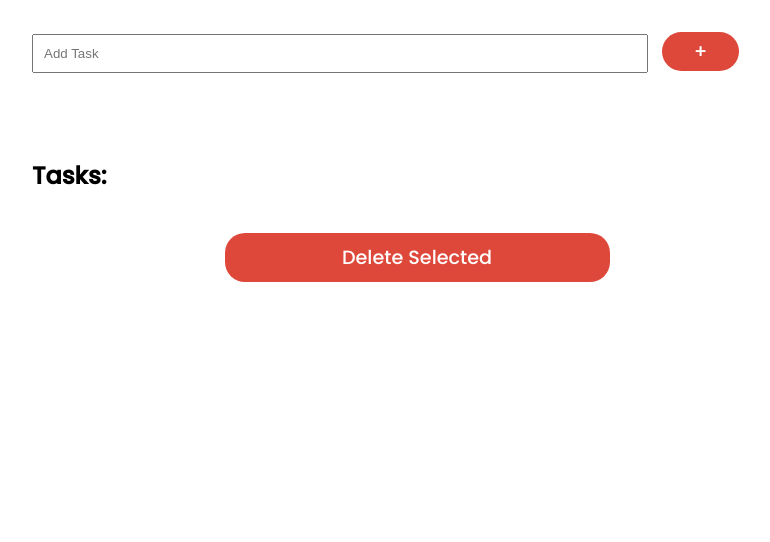
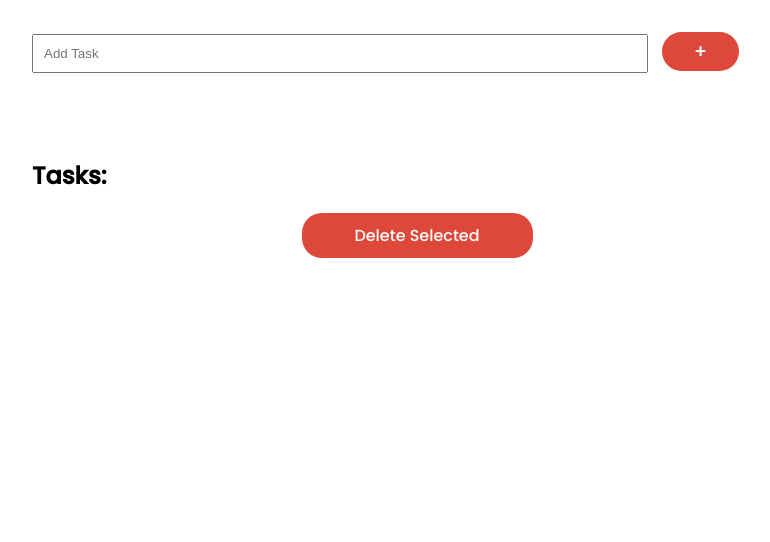
Before and after one commit to hellodun/todo-list-app, a PHP site: page /todolist.php in a window 1280 px wide. Shown: the part 145-687 px from the top of the page, without its empty margins (223-993 px from the left). Run offline with PHP 8.4, Linux system fonts and the light colour scheme; the visitor is signed in with stand-in values (Sample User, id 1); data that the repository does not hold is empty; a stand-in replaces the project's code that opens the database connection.

Commit message:
Styled delete tasks button

```diff
--- a/style.css
+++ b/style.css
@@ -187,6 +187,7 @@ input[type="submit"]:hover {
 .items-form {
     height: 200px;
     overflow: scroll;
+    margin-bottom: 0;
 }
 
 .items-form h3 {
@@ -200,6 +201,18 @@ input[type="submit"]:hover {
 
 .items-form label {
     font-size: 0.9rem;
+}
+
+#delete-task {
+    width: 50%;
+    margin: 10px 25%;
+    padding: 10px;
+    font-family: inherit;
+    font-size: 0.7rem;
+    background-color: #DE483A;
+    color: white;
+    border: none;
+    border-radius: 20px;
 }
 
 @media (min-width:360px) {
@@ -250,6 +263,12 @@ input[type="submit"]:hover {
 
     .items-form label {
         font-size: 1rem;
+    }
+
+    #delete-task {
+        width: 50%;
+        margin: 10px 25%;
+        font-size: 0.9rem;
     }
 }
 
@@ -381,4 +400,10 @@ input[type="submit"]:hover {
     .items-form label {
         font-size: 1.2rem;
     }
+
+    #delete-task {
+        width: 30%;
+        margin: 10px 35%;
+        font-size: 1rem;
+    }
 }
```
